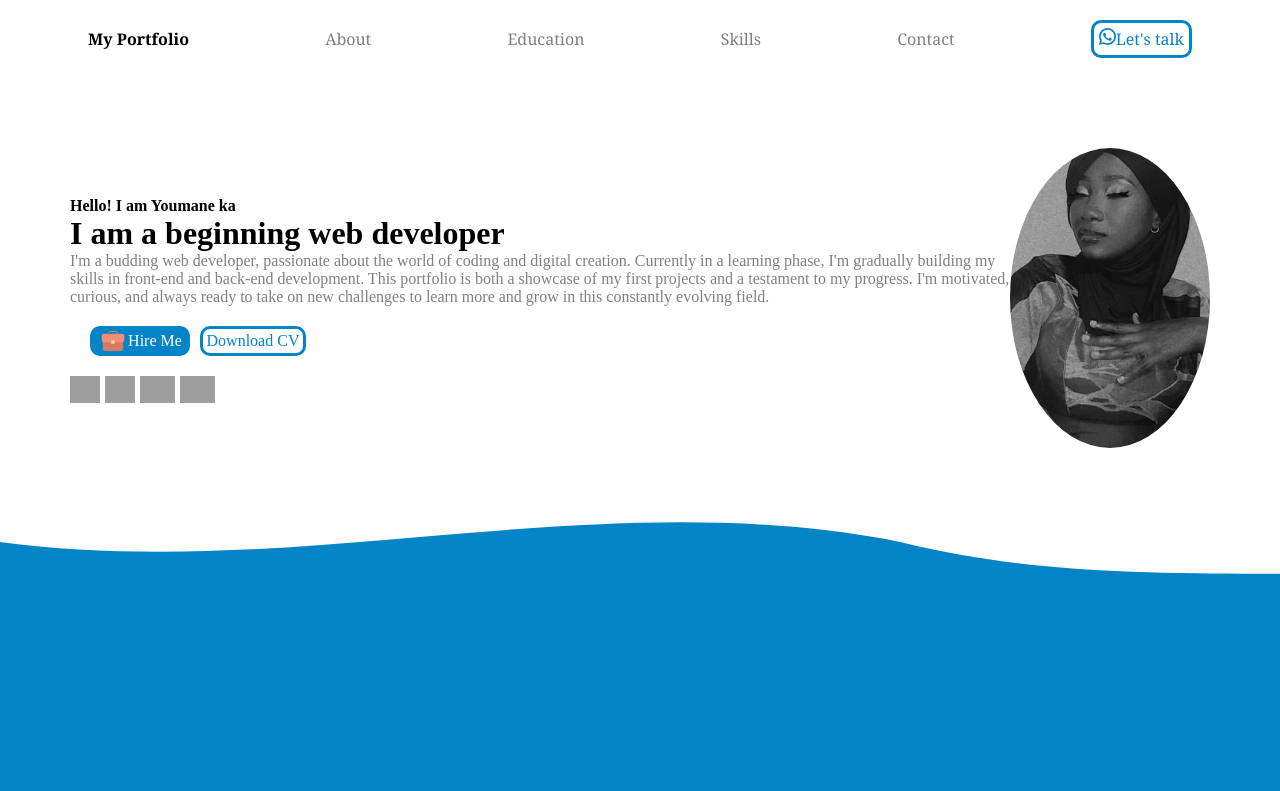
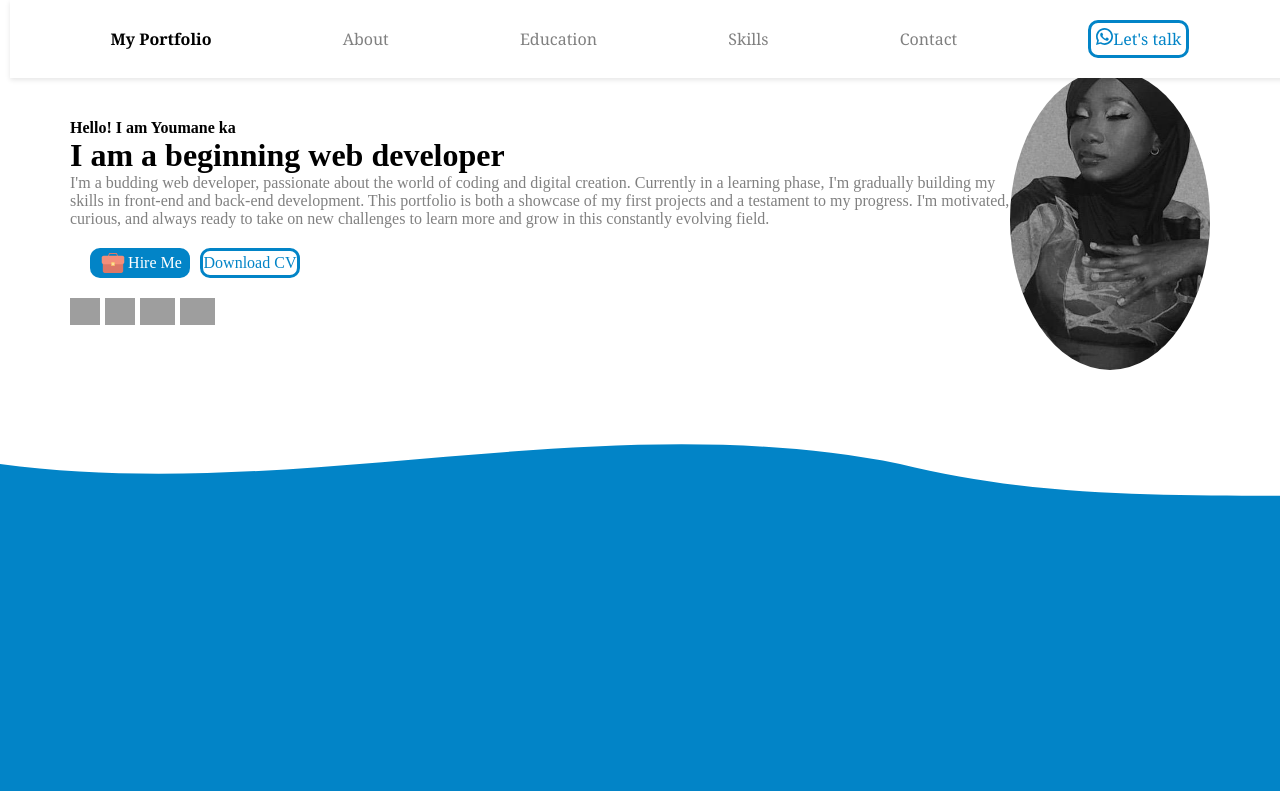
Before and after one commit to Mamy01/porfolio, a plain HTML site: page index.html in a window 1280 px wide. Shown: the top 791 px of the page. Drawn offline with Linux system fonts and the light colour scheme; grey boxes are pictures that could not be loaded.

Commit message:
projet finich

```diff
--- a/index.html
+++ b/index.html
@@ -6,6 +6,7 @@
   <meta name="viewport" content="width=device-width, initial-scale=1.0">
   <title>Portfolio</title>
   <link rel="stylesheet" href="styles.css">
+  <link rel="shortcut icon" href="https://encrypted-tbn0.gstatic.com/images?q=tbn:ANd9GcRz2WaauQpObPSFdr34hKpkes5Sp1FZ7jEWkQ&s" type="image/x-icon">
 </head>
 
 <body>
@@ -13,10 +14,10 @@
     <nav class="navbar" id="navbar>">
       <ul class="nav-list">
         <li class="logo"><strong> My Portfolio </strong></li>
-        <li class="list">About</li>
-        <li class="list">Education</li>
-        <li class="list">Skills</li>
-        <li class="list">Contact</li>
+        <li class="list"><a href="#about">About</a></li>
+        <li class="list"><a href="#education">Education</a></li>
+        <li class="list"><a href="#skills">Skills</a></li>
+        <li class="list"><a href="#contact">Contact</a></li>
         <li class="call">
           <!-- Code SVG inline avec couleur dynamique -->
           <div class="whatsapp-icon">
@@ -32,7 +33,7 @@
   </header>
   <main>
     <div class="container">
-      <div class="hero">
+      <div class="hero" id="about">
         <h4>Hello! I am Youmane ka</h4>
         <h1>I am a beginning web developer</h1>
         <p style="color: gray;">I'm a budding web developer, passionate about the world of coding and digital
@@ -58,7 +59,7 @@
       </div>
     </div>
     <div class="background">
-      <div class="blue-wave">
+      <div class="blue-wave"id="education">
         <h1 class="wave-text">Education</h1>
         <!-- Tu peux coder ici -->
         <br>
@@ -79,7 +80,7 @@
       </div>
     </div>
     <div class="patas">
-      <div class="skills">
+      <div class="skills" id="skills">
         <h1>Skills</h1>
         <hr class="lines" />
         <p>Programming languages and tools</p>
@@ -152,7 +153,7 @@
         </div>
       </div>
     </div>
-    <div class="contact">
+    <div class="contact" id="contact">
       <h1 class="ctt">CONTACT</h1>
       <hr class="lines">
       <p class="ctt">Contact me for more</p>
@@ -163,11 +164,11 @@
         </div>
         <div class="form">
           <form action="https://formspree.io/f/xjvovqzj" method="POST">
-            <label for="name">Fullname</label>
+            <label for="name">Fullname:</label>
             <input type="text" name="fullname" placeholder="Fullname" required><br><br>
-            <label for="email">Email</label>
+            <label for="email">Email: </label>
             <input type="email" name="email" placeholder="Email" required><br><br>
-            <label for="message">Message</label>
+            <label for="message">Message:</label>
             <textarea name="message" rows="5" placeholder="Message"></textarea><br><br>
             <button type="submit">Button</button>
           </form>
--- a/styles.css
+++ b/styles.css
@@ -1,15 +1,57 @@
-*{
+* {
     margin: 0;
     padding: 0;
+    box-sizing: border-box;
+
 }
 
-.navbar{
-    background-color: white;
+html {
+    scroll-behavior: smooth;
+}
+
+.navbar a {
+    text-decoration: none;
+    color: grey;
+    transition: color 0.3s ease;
+}
+
+.navbar a:visited {
+    color: inherit;
+    text-decoration: none;
+}
+
+.navbar a:active {
+    color: #0284C7;
+    /* optionnel : même couleur quand on clique */
+    text-decoration: none;
+}
+
+.navbar a:focus {
+    color: #0284C7;
+    /* optionnel : même couleur quand on clique */
+    text-decoration: none;
+}
+
+.navbar a:hover {
+    color: #0284C7;
+}
+
+.navbar {
     overflow: hidden;
     font-family: Georgia, 'Times New Roman', Times, serif;
+    position: fixed;
+    top: 0;
+    left: 0;
+    width: 100%;
+    background-color: white;
+    /* ou une autre couleur */
+    padding: 0px 15px 0px 15px;
+    margin: 0px 10px 0px 10px;
+    box-shadow: 0 2px 5px rgba(0, 0, 0, 0.1);
+    z-index: 1000;
 }
 
-.nav-list{
+.nav-list {
     list-style-type: none;
     margin: 10px;
     padding: 10px;
@@ -18,7 +60,7 @@
     align-items: center;
 }
 
-.call{
+.call {
     border: 3px solid #0284C7;
     border-radius: 10px;
     padding: 5px;
@@ -26,18 +68,20 @@
     display: flex;
 }
 
-.list{
+.list {
     color: gray;
 }
 
-.container{
+.container {
     display: flex;
     justify-content: center;
     align-items: center;
     padding: 20px;
-    margin: 50px;;
+    margin: 50px;
+    ;
 }
-.image{
+
+.image {
     border-radius: 50%;
     object-fit: cover;
     overflow: hidden;
@@ -45,7 +89,7 @@
     height: 300px;
 }
 
-.rou{
+.rou {
     background-color: #0284C7;
     color: white;
     border-radius: 10px;
@@ -55,12 +99,13 @@
     display: flex;
 }
 
-.order{
+.order {
     display: flex;
     gap: 10px;
     margin: 20px;
 }
-.roi{
+
+.roi {
     background-color: white;
     border-radius: 10px;
     color: #0284C7;
@@ -72,7 +117,7 @@
 
 }
 
-.bar{
+.bar {
     display: flex;
     gap: 5px;
 }
@@ -84,7 +129,8 @@
     overflow: hidden;
 }
 
-body, html {
+body,
+html {
     margin: 0;
     padding: 0;
 }
@@ -99,7 +145,8 @@ body, html {
 .blue-wave {
     position: absolute;
     width: 100%;
-    height: 100%; /* 95% pour que la partie blanche soit fine */
+    height: 100%;
+    /* 95% pour que la partie blanche soit fine */
     background-color: #0284C7;
     clip-path: path('M0,20 C300,60 600,-40 900,20 C1100,70 1300,40 1440,60 L1440,1000 L0,1000 Z');
     display: flex;
@@ -112,14 +159,15 @@ body, html {
     box-sizing: border-box;
 }
 
-.line{
+.line {
     background-color: white;
     border-radius: 10px;
     width: 10%;
     height: 3px;
 }
 
-body, html {
+body,
+html {
     margin: 0;
     padding: 0;
     height: 100%;
@@ -157,32 +205,38 @@ body, html {
 .wave1 {
     z-index: 1;
 }
+
 .wave2 {
     z-index: 2;
 }
+
 .wave3 {
     z-index: 3;
 }
-.skills{
+
+.skills {
     text-align: center;
     gap: 20px;
     margin: 20px;
     padding: 50px;
 }
-.lines{
+
+.lines {
     background-color: black;
     border-radius: 10px;
     width: 10%;
     height: 3px;
-    margin:15px  auto;
+    margin: 15px auto;
 }
-.language{
+
+.language {
     display: flex;
     flex-direction: column;
 
     margin: 20px;
 }
-.part1{
+
+.part1 {
     margin: 30px;
     display: flex;
     justify-content: center;
@@ -190,7 +244,7 @@ body, html {
     gap: 25px;
 }
 
-.part2{
+.part2 {
     margin: 30px;
     display: flex;
     justify-content: center;
@@ -198,17 +252,17 @@ body, html {
     gap: 25px;
 }
 
-.dame{
+.dame {
     width: 100%;
     height: 100%;
     margin: 50px;
 }
 
-.ctt{
+.ctt {
     text-align: center;
 }
 
-.form{
+.form {
     border-radius: 20px;
     background-color: #0284C7;
     color: white;
@@ -221,11 +275,12 @@ body, html {
     align-content: center;
 }
 
-.qua{
-    display:flex;
+.qua {
+    display: flex;
 
 }
-.rat{
+
+.rat {
     display: flex;
     gap: 10px;
     margin: 10px;
```
Lines whose indentation alone changed are shown as unchanged.
